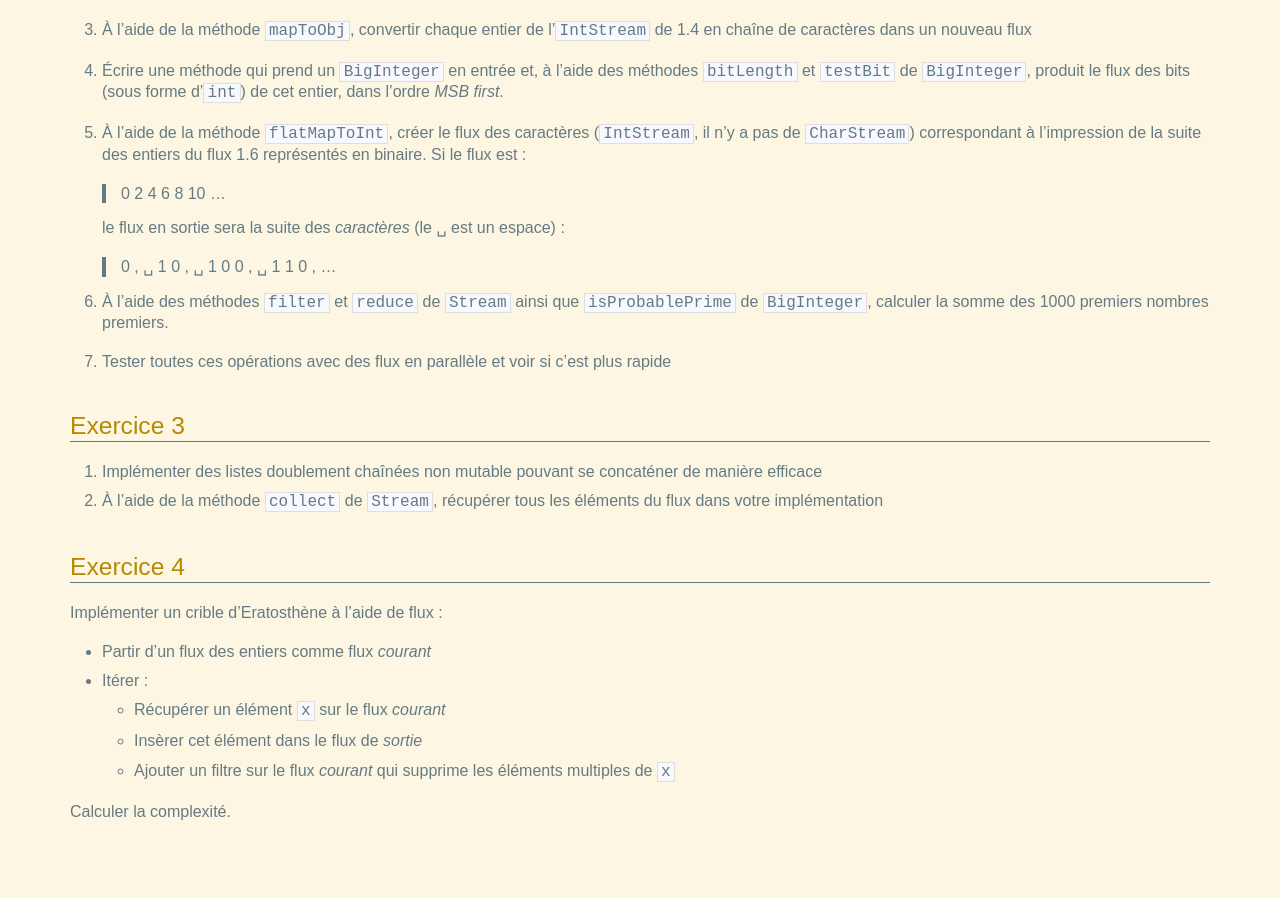
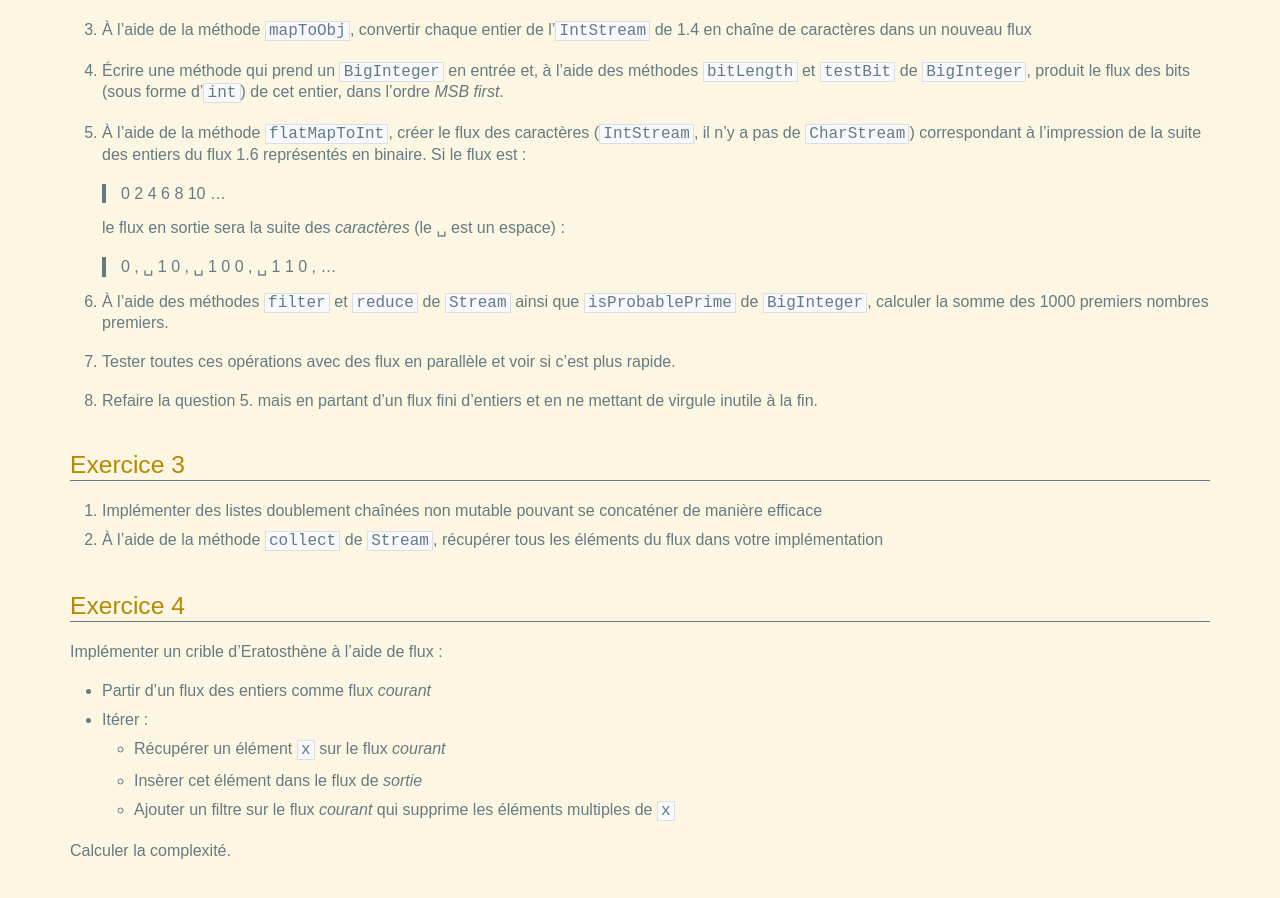
Before and after one commit to lacl-upec/m1javaa, a Jekyll site: the page built from _posts/2015-11-17-TP 4.md, in a window 1280 px wide and 900 px high, scrolled down 649 px. Built offline with Jekyll 4.4.1, drawn with Linux system fonts in a browser that asks for light colours; before the commit the page ends 1510 px from its top, so only the background shows below that.

Commit message:
Created :_posts/2015-11-17-TP 4.md

```diff
--- a/_posts/2015-11-17-TP 4.md
+++ b/_posts/2015-11-17-TP 4.md
@@ -41,7 +41,9 @@ Exercice 2. Utilisation
 
 6. À l'aide des méthodes `filter` et `reduce` de `Stream` ainsi que `isProbablePrime` de `BigInteger`, calculer la somme des 1000 premiers nombres premiers.
 
-7. Tester toutes ces opérations avec des flux en parallèle et voir si c'est plus rapide
+7. Tester toutes ces opérations avec des flux en parallèle et voir si c'est plus rapide.
+
+8. Refaire la question 5. mais en partant d'un flux fini d'entiers et en ne mettant de virgule inutile à la fin.
 
 Exercice 3
 ----------
```
